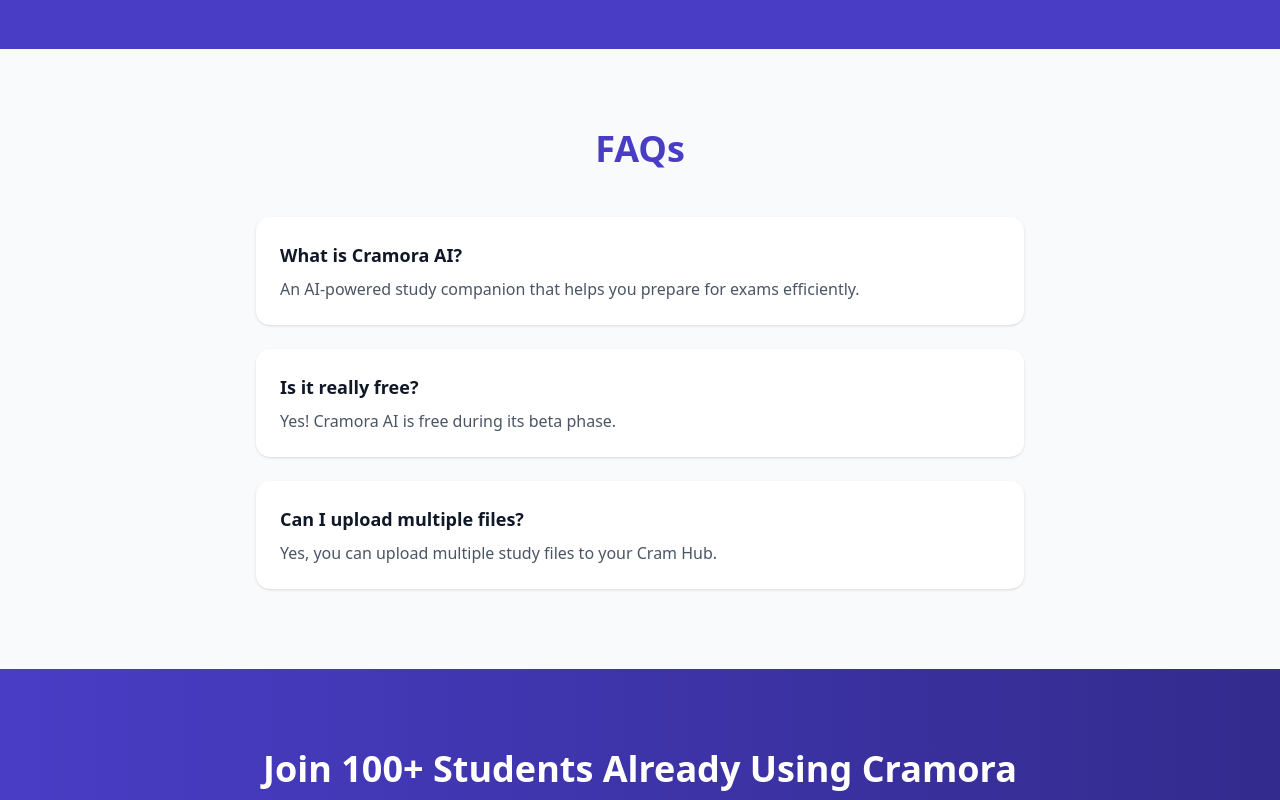
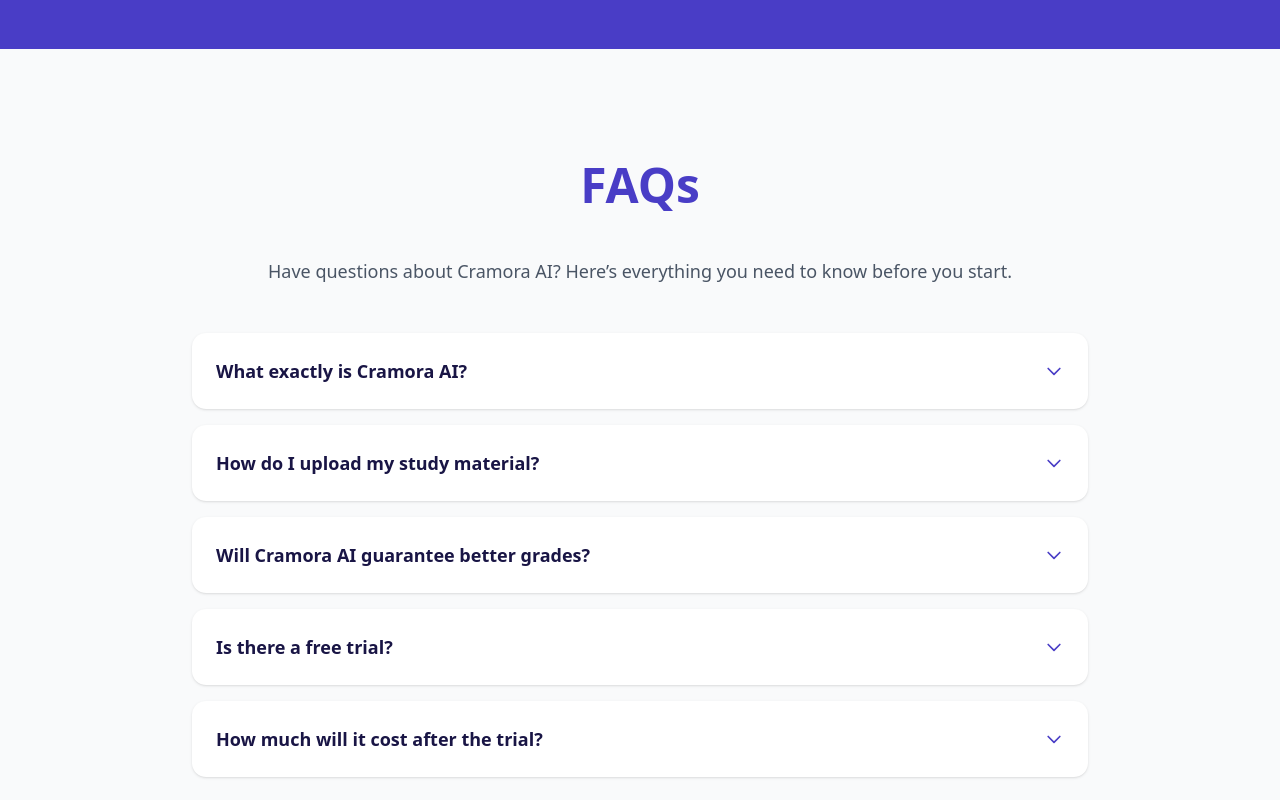
Before and after one commit to PedroGuitian/cramora-landing-page, a Next.js app in the folder cramora-landing/: page / in a window 1280 px wide. Shown: the part 4080-4880 px from the top of the page. Built offline with nearby package versions, Linux system fonts and the light colour scheme.

Commit message:
Added FAQ Section

```diff
--- a/cramora-landing/src/app/page.tsx
+++ b/cramora-landing/src/app/page.tsx
@@ -298,23 +298,63 @@
         </div>
       </section>
 
+      {/* FAQ Section */}
+      <section id="faq" className="py-28 bg-gray-50 px-6 text-center">
+        <div className="max-w-4xl mx-auto">
+          <h2 className="text-5xl font-bold text-[#493DC6] mb-12">FAQs</h2>
+          <p className="text-gray-600 mb-12 text-lg">
+            Have questions about Cramora AI? Here’s everything you need to know before you start.
+          </p>
 
-
-
-      {/* FAQ */}
-      <section id="faq" className="py-20 bg-gray-50 px-6">
-        <h2 className="text-4xl font-bold text-[#493dc6] text-center mb-12">FAQs</h2>
-        <div className="max-w-3xl mx-auto space-y-6">
-          {[
-            ['What is Cramora AI?', 'An AI-powered study companion that helps you prepare for exams efficiently.'],
-            ['Is it really free?', 'Yes! Cramora AI is free during its beta phase.'],
-            ['Can I upload multiple files?', 'Yes, you can upload multiple study files to your Cram Hub.']
-          ].map(([q, a], i) => (
-            <div key={i} className="bg-white shadow-sm rounded-xl p-6">
-              <h3 className="font-semibold text-lg mb-2">{q}</h3>
-              <p className="text-gray-600">{a}</p>
-            </div>
-          ))}
+          {/* Accordion */}
+          <div className="space-y-4 text-left">
+            {[
+              {
+                question: "What exactly is Cramora AI?",
+                answer:
+                  "Cramora AI is your personal AI-powered study assistant that helps you prepare for exams efficiently. Upload your notes or slides, and it automatically creates one-page cram sheets, predicts likely exam questions, and generates practice quizzes so you can study smarter, not longer.",
+              },
+              {
+                question: "How do I upload my study material?",
+                answer:
+                  "Simply drag and drop your files—PDFs, notes, or slides—into your Cram Hub. Once uploaded, Cramora’s AI will process the content and organize it into study-friendly summaries and questions.",
+              },
+              {
+                question: "Will Cramora AI guarantee better grades?",
+                answer:
+                  "While no tool can promise guaranteed results, Cramora dramatically improves your focus and retention by helping you identify and review the most important information right before your exam.",
+              },
+              {
+                question: "Is there a free trial?",
+                answer:
+                  "Yes! Cramora AI is completely free during our beta phase. You can try all premium features without any payment required.",
+              },
+              {
+                question: "How much will it cost after the trial?",
+                answer:
+                  "Pricing will be announced after beta, but our goal is to keep it affordable for students—around the cost of a coffee each month.",
+              },
+            ].map(({ question, answer }, i) => (
+              <details
+                key={i}
+                className="group bg-white shadow-sm rounded-xl p-6 transition-all duration-200 hover:shadow-md"
+              >
+                <summary className="flex justify-between items-center cursor-pointer text-lg font-semibold text-[#191545]">
+                  <span>{question}</span>
+                  <svg
+                    className="w-5 h-5 text-[#493DC6] transition-transform duration-200 group-open:rotate-180"
+                    fill="none"
+                    stroke="currentColor"
+                    viewBox="0 0 24 24"
+                    xmlns="http://www.w3.org/2000/svg"
+                  >
+                    <path strokeLinecap="round" strokeLinejoin="round" strokeWidth="2" d="M19 9l-7 7-7-7" />
+                  </svg>
+                </summary>
+                <p className="mt-4 text-gray-600 leading-relaxed">{answer}</p>
+              </details>
+            ))}
+          </div>
         </div>
       </section>
 
```
